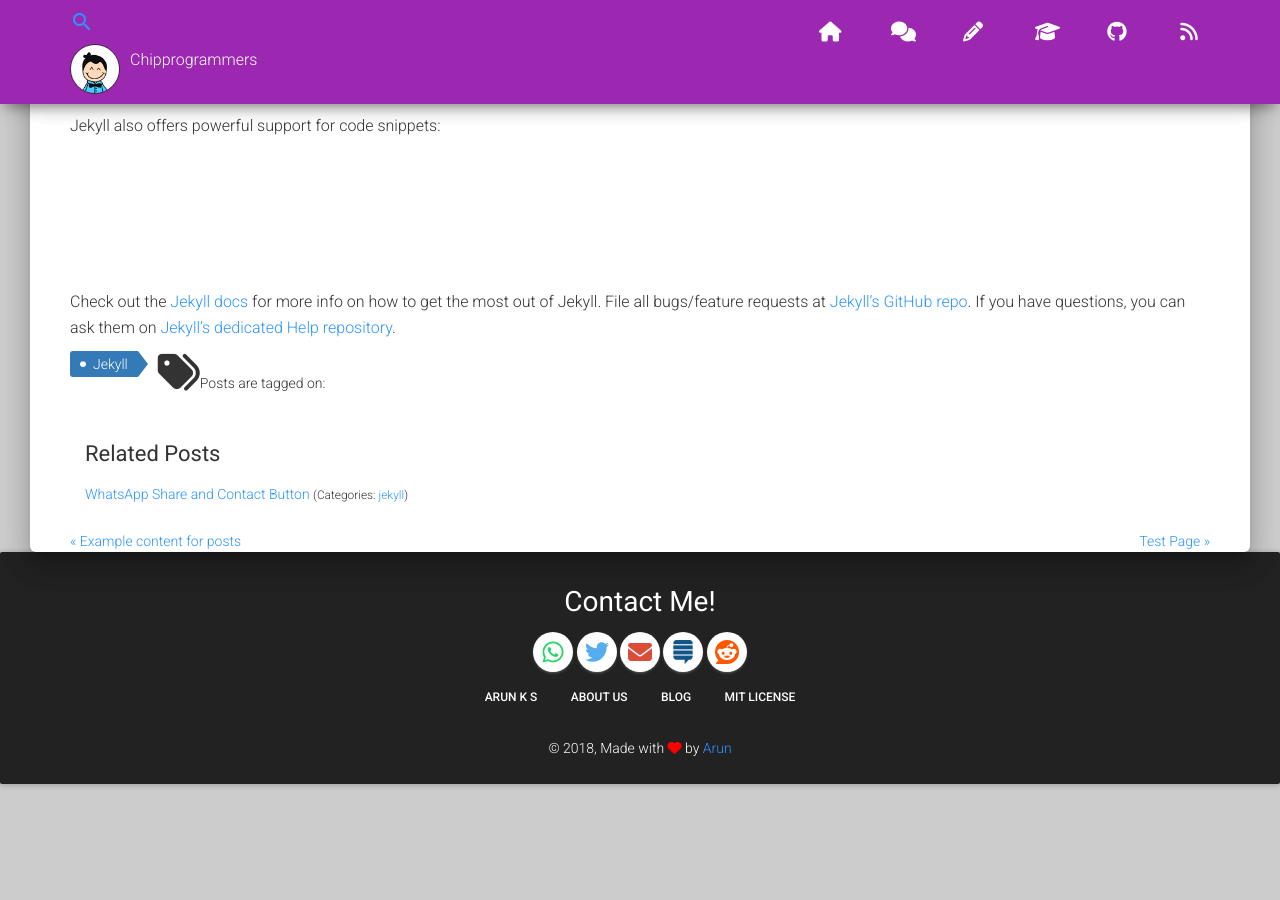
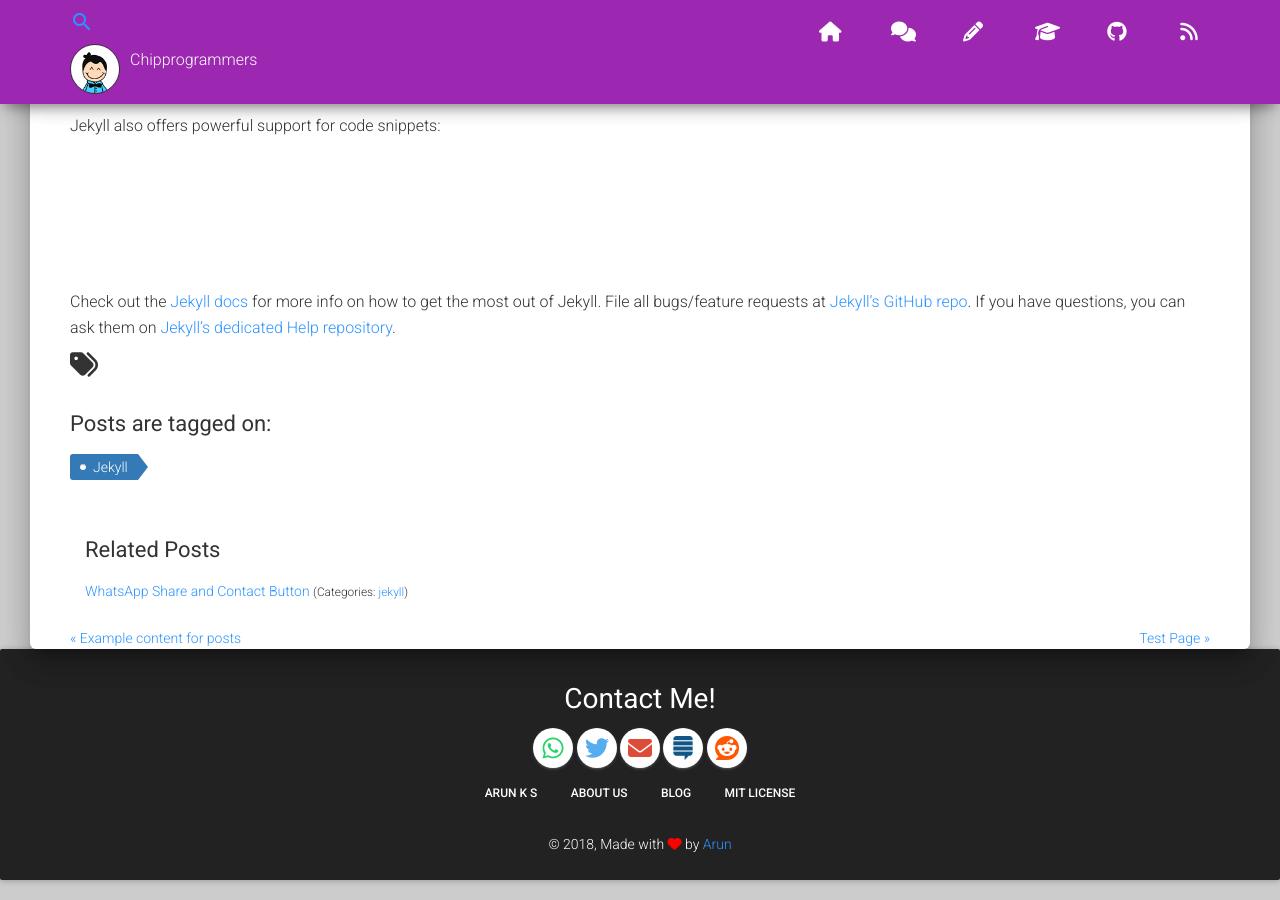
Before and after one commit to tip4programs/imbue, a Jekyll site: the page built from _posts/2016-04-24-welcome-to-jekyll.md, in a window 1280 px wide and 900 px high, scrolled down 767 px. Built offline with Jekyll 4.4.1, drawn with Linux system fonts in a browser that asks for light colours; nearby versions of some CDN libraries; comment, search, counter and statistics services are not loaded; before the commit the page ends 1571 px from its top, so only the background shows below that.

Commit message:
Update post.html

```diff
--- a/_layouts/post.html
+++ b/_layouts/post.html
@@ -12,7 +12,7 @@
 	<div class="container">
       {% include content.html %}
         <ul class="taggs">
-		<i class="fa fa-tags fa-3x" aria-hidden="true"></i></h4>Posts are tagged on:
+		<i class="fa fa-tags fa-2x" aria-hidden="true"></i><h4>Posts are tagged on:</h4>
                 {% for tag in page.tags %}
                 <li><a href="{{ site.baseurl }}/tags#{{ tag | slugify }}" class="tagg">{{ tag }}</a></li>
       {% endfor %}
```
